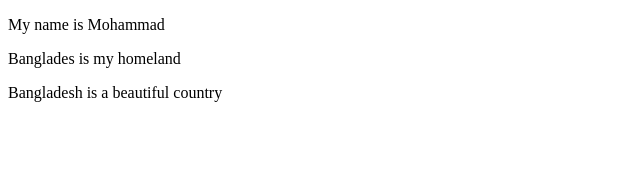
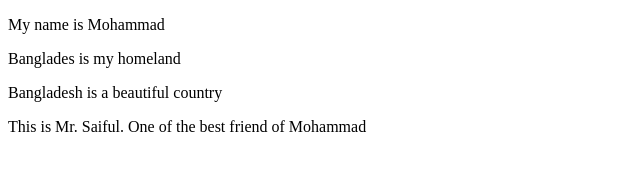
Before and after one commit to mdbinmokhtar/Practice1, a plain HTML site: page index.html in a window 1280 px wide. Shown: the whole page, without its empty margins (0-640 px from the left). Drawn offline with Linux system fonts and the light colour scheme.

Commit message:
Update index.html
I just added a paragraph tag

```diff
--- a/index.html
+++ b/index.html
@@ -9,5 +9,6 @@
     <P>My name is Mohammad</P>
     <p>Banglades is my homeland</p>
     <p>Bangladesh is a beautiful country</p>
+    <p>This is Mr. Saiful. One of the best friend of Mohammad</p>
 </body>
 </html>
```
